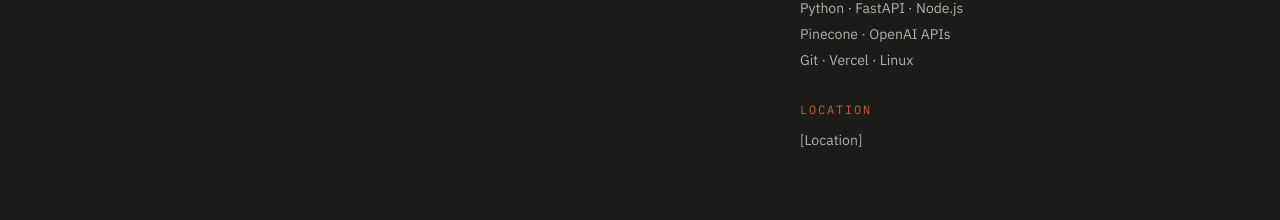
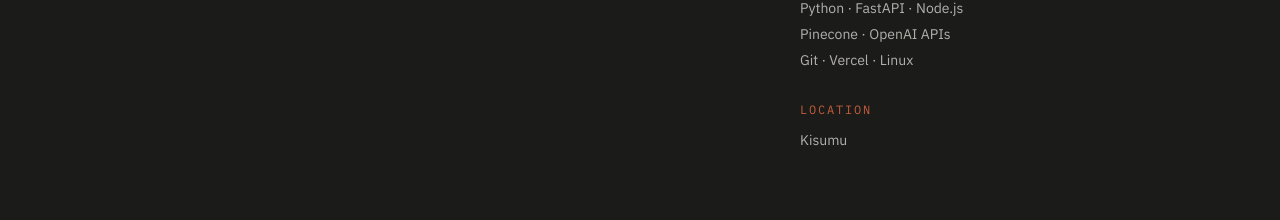
Before and after one commit to Silas-Labs/portfolio, a React (Vite) app: page / in a window 1280 px wide. Shown: the part 7660-7880 px from the top of the page. Built offline with nearby package versions, Linux system fonts and the light colour scheme.

Commit message:
Update location in About section to 'Kisumu'

```diff
--- a/src/sections/About.jsx
+++ b/src/sections/About.jsx
@@ -80,8 +80,7 @@ function About() {
                 Location
               </p>
               <p className="text-sm text-warm-white/70">
-                {/* Replace with your actual location */}
-                [Location]
+                Kisumu
               </p>
             </div>
           </div>
```
